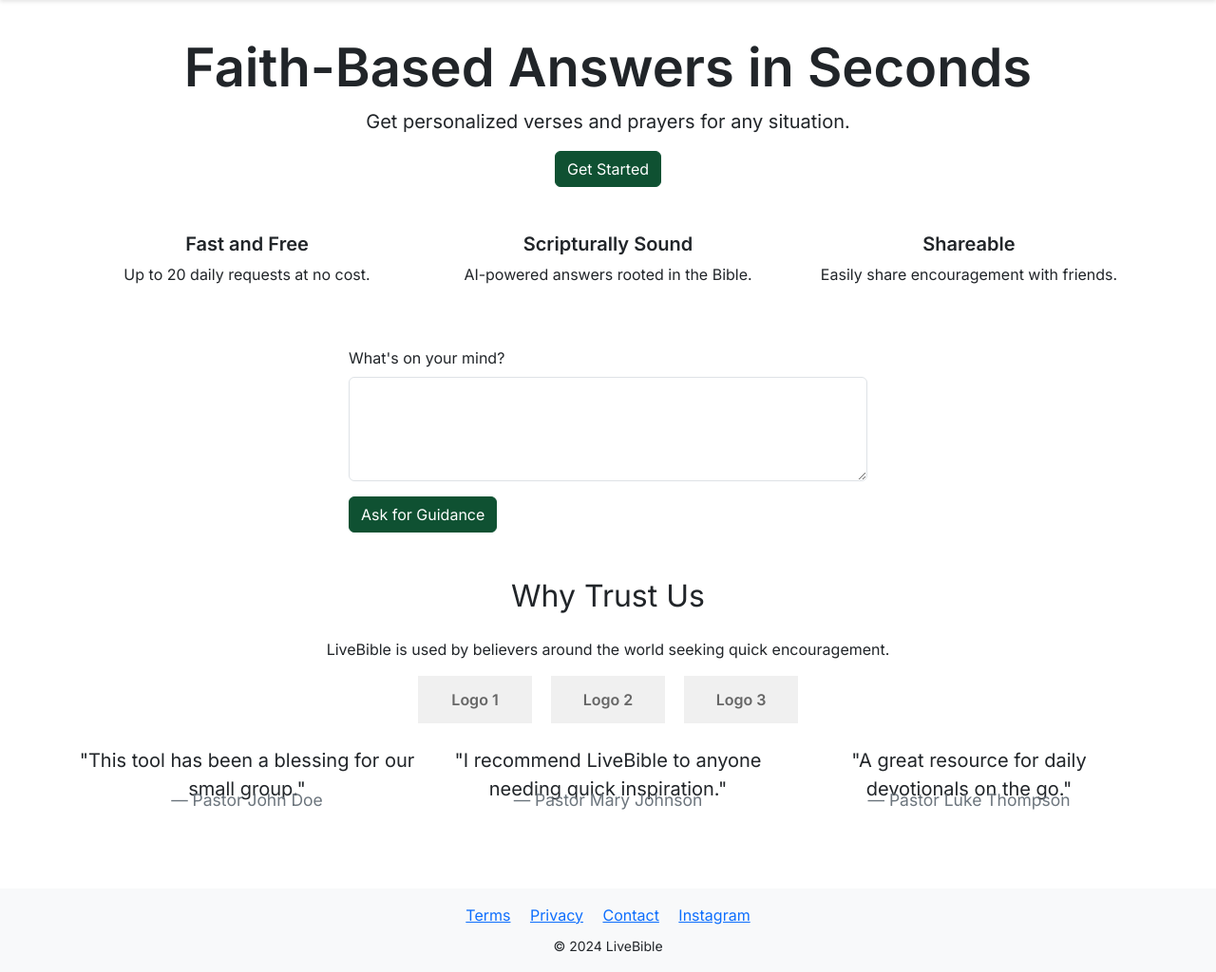
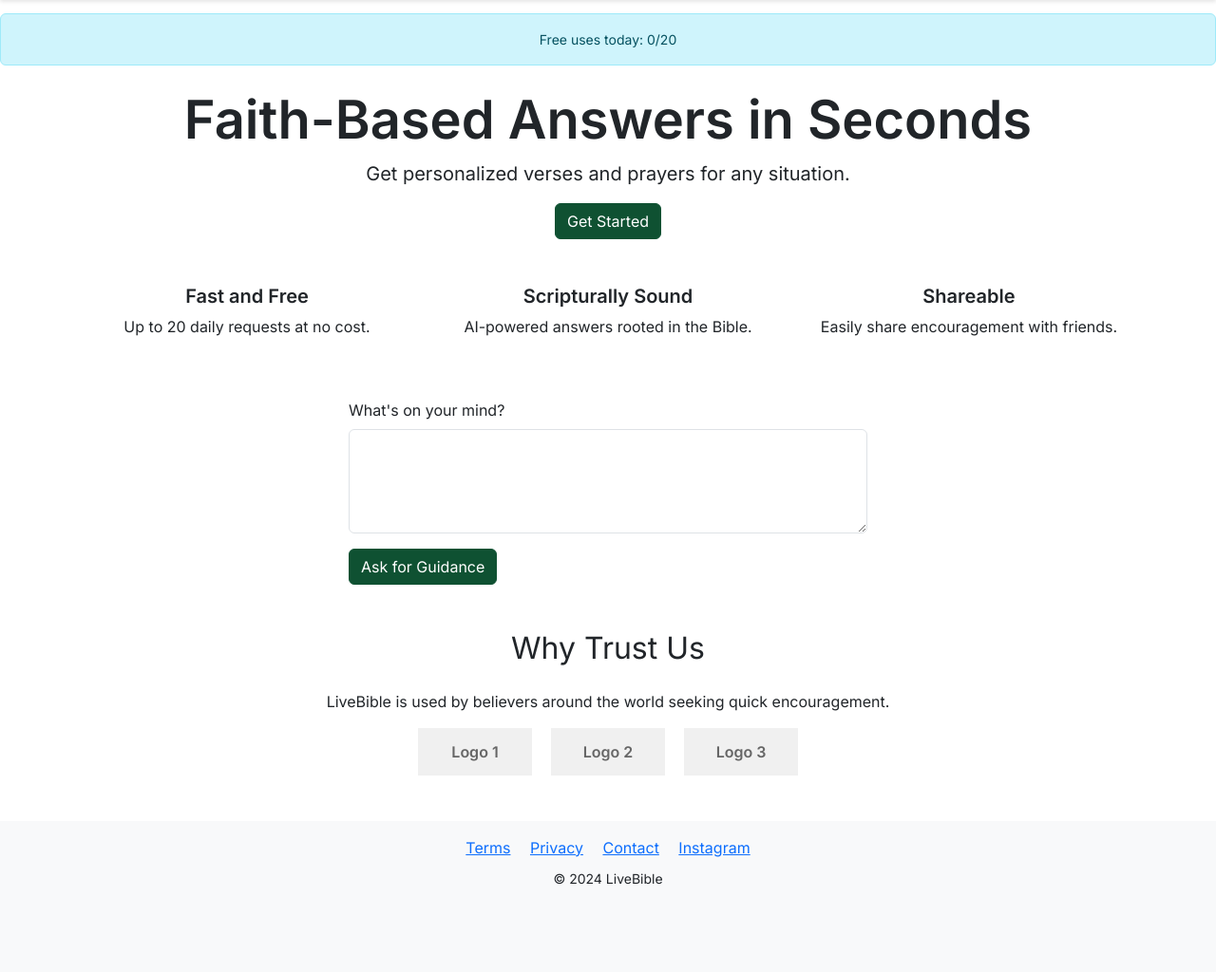
Before and after one commit to WarnerU22/LiveBible, a Flask app: page / in a window 1280 px wide. Shown: the part 56-1080 px from the top of the page at 95% size. After the commit the page ends 988 px from the top, so only its background shows below. Run offline with Flask 3, Linux system fonts and the light colour scheme.

Commit message:
Remove pastor quotes and track usage

```diff
--- a/backend/app.py
+++ b/backend/app.py
@@ -8,108 +8,153 @@
 load_dotenv()
 openai.api_key = os.getenv("OPENAI_API_KEY")
 
-app = Flask(__name__, template_folder="../frontend/templates", static_folder="../frontend/static")
+app = Flask(
+    __name__,
+    template_folder="../frontend/templates",
+    static_folder="../frontend/static",
+)
 
 # Track daily usage per IP
 USAGE_LIMIT = 20
 usage_log = {}
 
+
 def _reset_if_new_day(record):
     today = date.today()
-    if record.get('date') != today:
-        record['date'] = today
-        record['count'] = 0
+    if record.get("date") != today:
+        record["date"] = today
+        record["count"] = 0
+
 
 def increment_usage(ip):
-    record = usage_log.setdefault(ip, {'date': date.today(), 'count': 0})
+    record = usage_log.setdefault(ip, {"date": date.today(), "count": 0})
     _reset_if_new_day(record)
-    record['count'] += 1
+    record["count"] += 1
+
 
 def limit_reached(ip):
-    record = usage_log.setdefault(ip, {'date': date.today(), 'count': 0})
+    record = usage_log.setdefault(ip, {"date": date.today(), "count": 0})
     _reset_if_new_day(record)
-    return record['count'] >= USAGE_LIMIT
+    return record["count"] >= USAGE_LIMIT
 
-@app.route('/', methods=['GET', 'POST'])
+
+def get_usage_count(ip):
+    record = usage_log.setdefault(ip, {"date": date.today(), "count": 0})
+    _reset_if_new_day(record)
+    return record["count"]
+
+
+@app.context_processor
+def inject_usage():
+    ip = request.remote_addr
+    unlimited = request.cookies.get("unlimited") == "1"
+    if unlimited:
+        return {"usage_count": None, "usage_limit": USAGE_LIMIT}
+    return {"usage_count": get_usage_count(ip), "usage_limit": USAGE_LIMIT}
+
+
+@app.route("/", methods=["GET", "POST"])
 def home():
-    response_text = ''
+    response_text = ""
     ip = request.remote_addr
     show_modal = False
-    unlimited = request.cookies.get('unlimited') == '1'
-    if request.method == 'POST':
+    unlimited = request.cookies.get("unlimited") == "1"
+    if request.method == "POST":
         if not unlimited and limit_reached(ip):
             show_modal = True
         else:
             if not unlimited:
                 increment_usage(ip)
-            user_input = request.form['prompt']
+            user_input = request.form["prompt"]
             messages = [
-                {"role": "system", "content": "You are a helpful Christian assistant. When someone shares a struggle, respond with a relevant Bible verse, a short prayer, and a sentence of encouragement."},
-                {"role": "user", "content": user_input}
+                {
+                    "role": "system",
+                    "content": "You are a helpful Christian assistant. When someone shares a struggle, respond with a relevant Bible verse, a short prayer, and a sentence of encouragement.",
+                },
+                {"role": "user", "content": user_input},
             ]
             try:
-                response = openai.ChatCompletion.create(model='gpt-3.5-turbo', messages=messages)
-                response_text = response['choices'][0]['message']['content'].strip()
+                response = openai.ChatCompletion.create(
+                    model="gpt-3.5-turbo", messages=messages
+                )
+                response_text = response["choices"][0]["message"]["content"].strip()
             except Exception as e:
                 response_text = f"❌ Error: {e}"
-    return render_template('index.html', response=response_text, limit_reached=show_modal)
+    return render_template(
+        "index.html", response=response_text, limit_reached=show_modal
+    )
 
-@app.route('/about')
+
+@app.route("/about")
 def about():
-    return render_template('about.html')
+    return render_template("about.html")
 
-@app.route('/pricing')
+
+@app.route("/pricing")
 def pricing():
-    return render_template('pricing.html')
+    return render_template("pricing.html")
 
-@app.route('/upgrade')
+
+@app.route("/upgrade")
 def upgrade():
-    return render_template('upgrade.html')
+    paypal_client_id = os.getenv("PAYPAL_CLIENT_ID", "sb")
+    paypal_email = os.getenv("PAYPAL_EMAIL", "warnerussery22@gmail.com")
+    return render_template(
+        "upgrade.html", paypal_client_id=paypal_client_id, paypal_email=paypal_email
+    )
 
-@app.route('/upgrade/success')
+
+@app.route("/upgrade/success")
 def upgrade_success():
-    resp = make_response(render_template('upgrade_success.html'))
-    resp.set_cookie('unlimited', '1', max_age=60*60*24*365)
+    resp = make_response(render_template("upgrade_success.html"))
+    resp.set_cookie("unlimited", "1", max_age=60 * 60 * 24 * 365)
     return resp
 
-@app.route('/faq')
+
+@app.route("/faq")
 def faq():
-    return render_template('faq.html')
+    return render_template("faq.html")
 
-@app.route('/terms')
+
+@app.route("/terms")
 def terms():
-    return render_template('terms.html')
+    return render_template("terms.html")
 
-@app.route('/privacy')
+
+@app.route("/privacy")
 def privacy():
-    return render_template('privacy.html')
+    return render_template("privacy.html")
 
-@app.route('/contact')
+
+@app.route("/contact")
 def contact():
-    return render_template('contact.html')
+    return render_template("contact.html")
 
-@app.route('/mission')
+
+@app.route("/mission")
 def mission():
-    return render_template('mission.html')
+    return render_template("mission.html")
 
-@app.route('/help')
+
+@app.route("/help")
 def help_page():
-    return render_template('help.html')
+    return render_template("help.html")
 
-@app.route('/verses', methods=['GET', 'POST'])
+
+@app.route("/verses", methods=["GET", "POST"])
 def verses():
-    results = ''
-    topic = ''
+    results = ""
+    topic = ""
     ip = request.remote_addr
     show_modal = False
-    unlimited = request.cookies.get('unlimited') == '1'
-    if request.method == 'POST':
+    unlimited = request.cookies.get("unlimited") == "1"
+    if request.method == "POST":
         if not unlimited and limit_reached(ip):
             show_modal = True
         else:
             if not unlimited:
                 increment_usage(ip)
-            topic = request.form['topic']
+            topic = request.form["topic"]
             messages = [
                 {
                     "role": "system",
@@ -120,8 +165,12 @@
                 {"role": "user", "content": topic},
             ]
             try:
-                response = openai.ChatCompletion.create(model='gpt-3.5-turbo', messages=messages)
-                results = response['choices'][0]['message']['content'].strip()
+                response = openai.ChatCompletion.create(
+                    model="gpt-3.5-turbo", messages=messages
+                )
+                results = response["choices"][0]["message"]["content"].strip()
             except Exception as e:
                 results = f"❌ Error: {e}"
-    return render_template('verses.html', topic=topic, results=results, limit_reached=show_modal)
+    return render_template(
+        "verses.html", topic=topic, results=results, limit_reached=show_modal
+    )
--- a/frontend/templates/base.html
+++ b/frontend/templates/base.html
@@ -30,6 +30,11 @@
     </div>
   </div>
 </nav>
+{% if usage_count is not none %}
+<div class="alert alert-info text-center small mb-2 usage-count">
+    Free uses today: {{ usage_count }}/{{ usage_limit }}
+</div>
+{% endif %}
 <div class="container my-4">
     {% block content %}{% endblock %}
 </div>
--- a/frontend/templates/index.html
+++ b/frontend/templates/index.html
@@ -49,25 +49,5 @@
         <div class="logo-placeholder">Logo 2</div>
         <div class="logo-placeholder">Logo 3</div>
     </div>
-    <div class="row justify-content-center">
-        <div class="col-md-4 testimonial">
-            <blockquote class="blockquote mb-2">
-                <p class="mb-0">"This tool has been a blessing for our small group."</p>
-                <footer class="blockquote-footer">Pastor John Doe</footer>
-            </blockquote>
-        </div>
-        <div class="col-md-4 testimonial">
-            <blockquote class="blockquote mb-2">
-                <p class="mb-0">"I recommend LiveBible to anyone needing quick inspiration."</p>
-                <footer class="blockquote-footer">Pastor Mary Johnson</footer>
-            </blockquote>
-        </div>
-        <div class="col-md-4 testimonial">
-            <blockquote class="blockquote mb-2">
-                <p class="mb-0">"A great resource for daily devotionals on the go."</p>
-                <footer class="blockquote-footer">Pastor Luke Thompson</footer>
-            </blockquote>
-        </div>
-    </div>
 </div>
 {% endblock %}
```
Also changed, not shown: frontend/templates/about.html (+0 -14 lines), frontend/templates/upgrade.html (+6 -2 lines).
